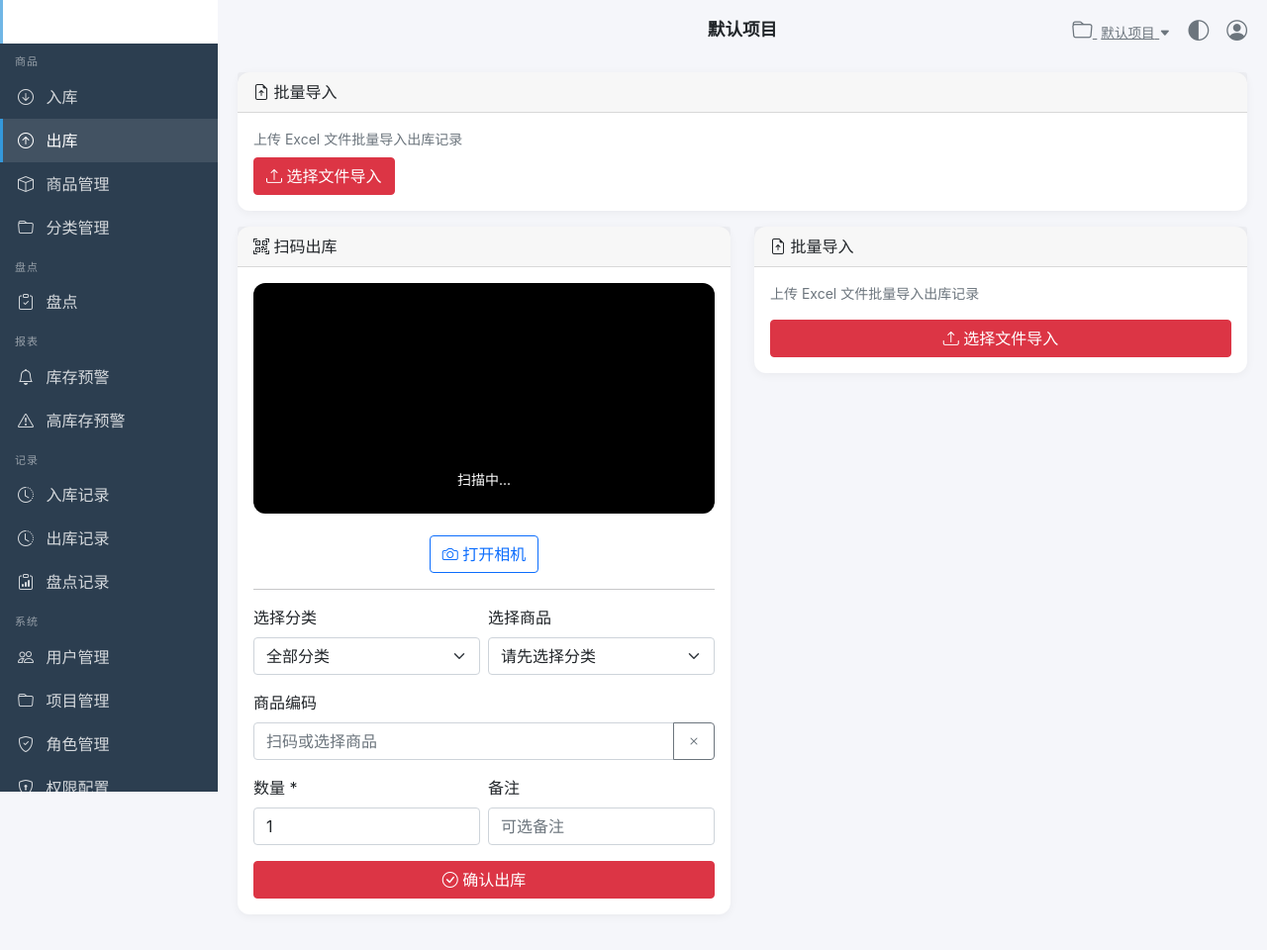
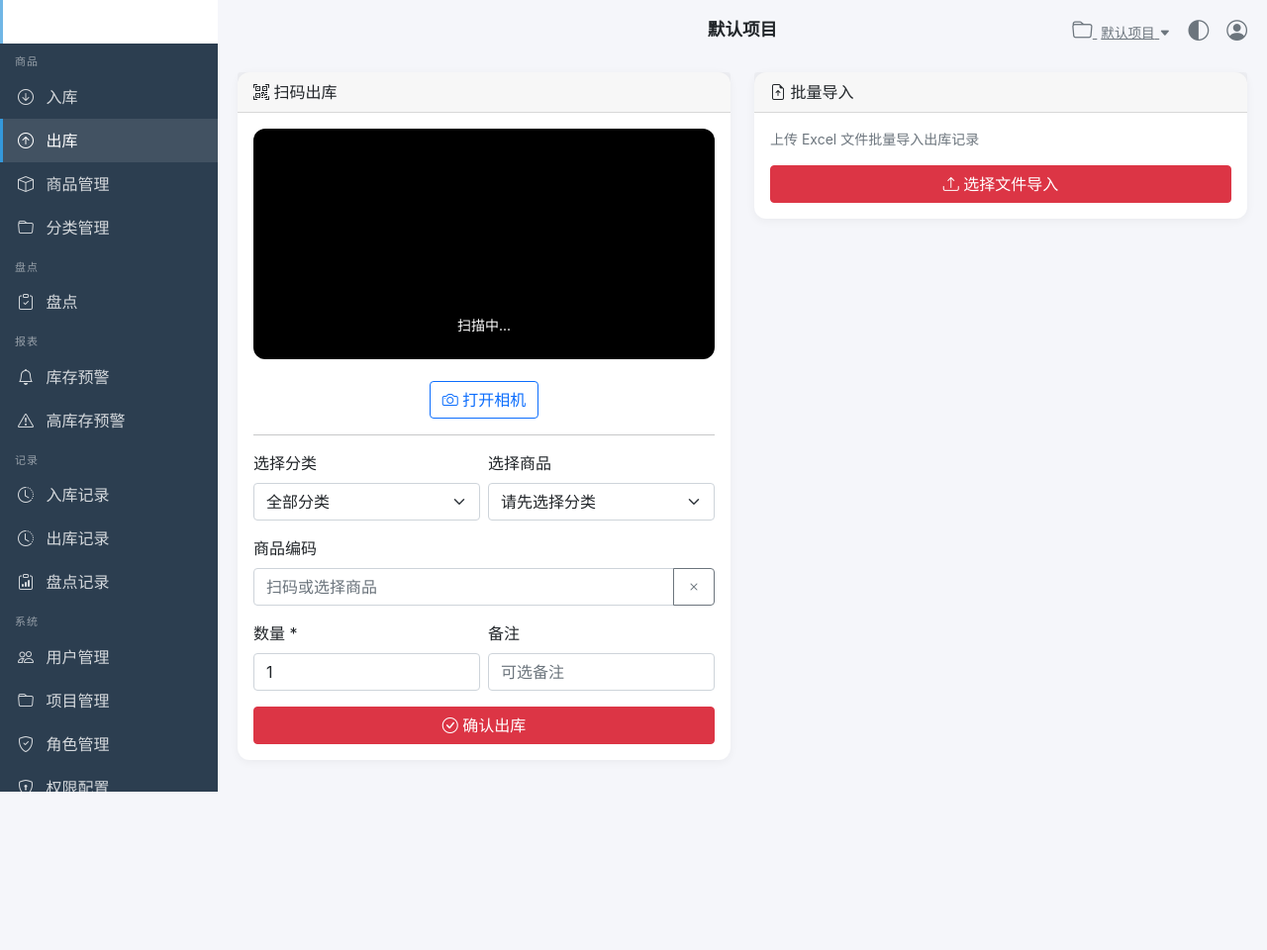
Before and after one commit to srockci/inventory-system, a Flask app: page /stock-out in a window 1280 px wide. Shown: the whole page at 99% size. After the commit the page ends 800 px from the top, so only its background shows below. Run offline with Flask 3, Linux system fonts and the light colour scheme; the visitor is signed in with stand-in values (Sample User, id 1); data comes from the database, SQL or seed files in the repository; some libraries are stand-ins or nearby versions.

Commit message:
fix: 删除stock_out顶部多余的批量导入卡片

```diff
--- a/templates/stock_out.html
+++ b/templates/stock_out.html
@@ -6,19 +6,6 @@
 <h4 class="mb-4">
     <i class="bi bi-arrow-up-circle text-danger"></i> 扫码出库
 </h4>
-
-<!-- 导入功能 -->
-<div class="card mb-3">
-    <div class="card-header">
-        <i class="bi bi-file-earmark-arrow-up"></i> 批量导入
-    </div>
-    <div class="card-body">
-        <p class="text-muted small mb-2">上传 Excel 文件批量导入出库记录</p>
-        <button type="button" class="btn btn-danger" data-bs-toggle="modal" data-bs-target="#importModal">
-            <i class="bi bi-upload"></i> 选择文件导入
-        </button>
-    </div>
-</div>
 
 <!-- 导入 Modal -->
 <div class="modal fade" id="importModal" tabindex="-1">
```
